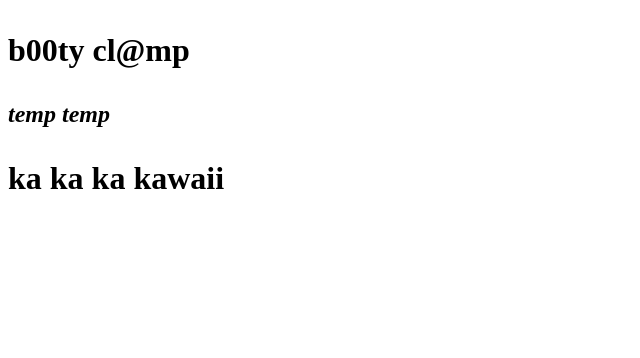
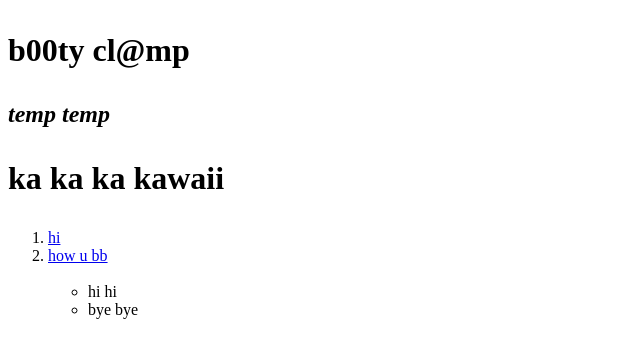
Before and after one commit to tVukosavljevic/lab-13-html, a plain HTML site: page index.html in a window 1280 px wide. Shown: the whole page, without its empty margins (0-640 px from the left). Drawn offline with Linux system fonts and the light colour scheme.

Commit message:
exercise

```diff
--- a/index.html
+++ b/index.html
@@ -13,4 +13,12 @@
 	<h1>
 		<p> ka ka ka kawaii </p>
 	</h1>
+<ol>
+	<li><a href="http://www.myspace.com/"> hi </a></li>
+	<li><a href="http://whitneyhouston.com/"> how u bb </a></li>
+<br>
+<ul>
+	<li> hi hi </li>
+	<li> bye bye </li>
+
 </body>
```
